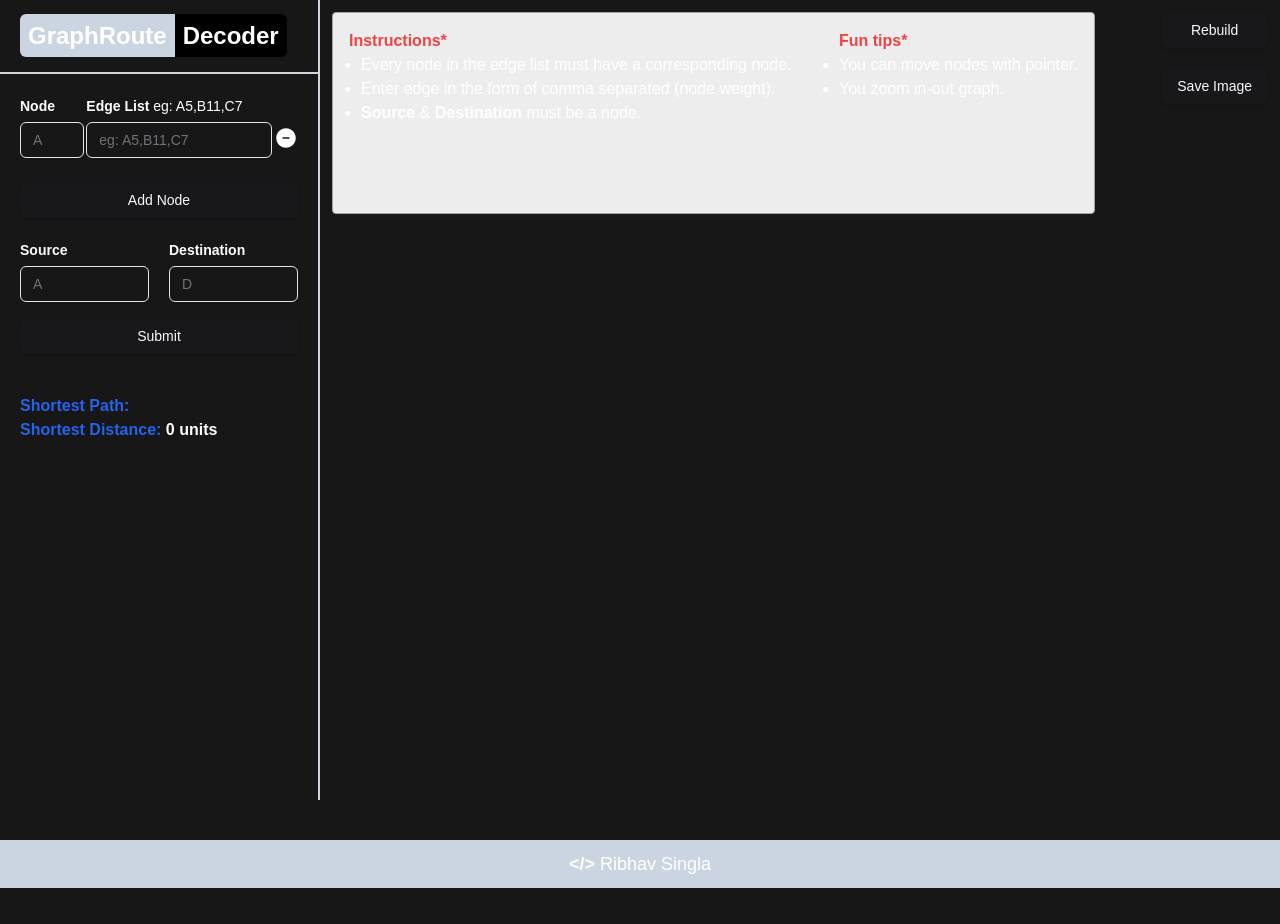
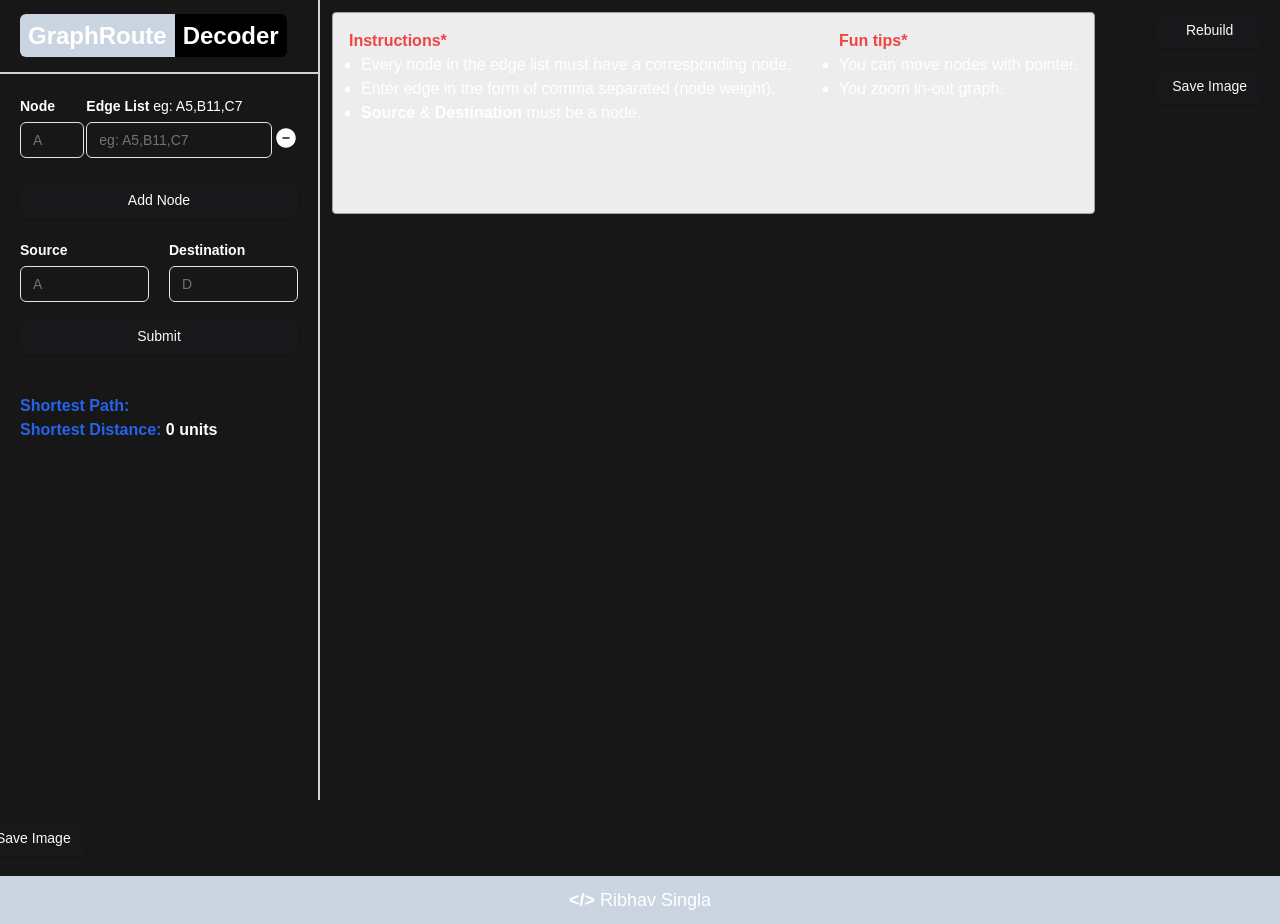
Before and after one commit to Ribhav-Singla/GraphRouteDecoder, a Next.js app: page / in a window 1280 px wide. Before the commit the page ends 888 px from the top, so only its background shows below. Built offline with nearby package versions, Linux system fonts and the light colour scheme.

Commit message:
fixed svae image responsive ness

```diff
--- a/app/globals.css
+++ b/app/globals.css
@@ -71,6 +71,10 @@ ul li{
     flex-grow: 1; /* Take up remaining space */
     height: auto; /* Allow the height to be flexible */
     overflow: hidden; /* Prevent internal scrolling */
+  }
+
+  .rebuild-btn-1{
+    padding-inline: 5px;
   }
 
   @mixin {
--- a/app/page.tsx
+++ b/app/page.tsx
@@ -128,16 +128,16 @@ export default function Home() {
       // @ts-expect-error: External library vis.Network type not recognized
       const network2 = new vis.Network(container2, data, options);
 
-      network1.on("afterDrawing", function (ctx: any) {
-        var dataURL = ctx.canvas.toDataURL();
+      network1.on("afterDrawing", function (ctx: CanvasRenderingContext2D) {
+        const dataURL = ctx.canvas.toDataURL();
         const canvasImg = document.getElementById("canvasImg");
         if (canvasImg) {
           (canvasImg as HTMLAnchorElement).href = dataURL;
         }
       });
 
-      network2.on("afterDrawing", function (ctx: any) {
-        var dataURL = ctx.canvas.toDataURL();
+      network2.on("afterDrawing", function (ctx: CanvasRenderingContext2D) {
+        const dataURL = ctx.canvas.toDataURL();
         const canvasImg = document.getElementById("canvasImg");
         if (canvasImg) {
           (canvasImg as HTMLAnchorElement).href = dataURL;
@@ -293,9 +293,9 @@ export default function Home() {
                 </ul>
               </div>
             </motion.div>
-            <div className="flex flex-col gap-5">
+            <div className="flex flex-col gap-5 rebuild-btn-1">
               <Button
-                className="rebuild-btn-1"
+                className=""
                 onClick={() => setReBuild(!rebuild)}
               >
                 Rebuild
@@ -319,13 +319,25 @@ export default function Home() {
           </div>
         </div>
         <div className="bottom-cont">
-          <div className="flex justify-center items-center p-5">
+          <div className="flex justify-center items-center p-5 gap-10">
             <Button
               className="rebuild-btn-2 xl:hidden"
               onClick={() => setReBuild(!rebuild)}
             >
               Rebuild
             </Button>
+            <Button
+                onClick={() => {
+                  const canvasImg = document.getElementById("canvasImg");
+                  if (canvasImg) {
+                    (canvasImg as HTMLAnchorElement).click();
+                  }
+                }}
+              >
+                Save Image
+              </Button>
+
+              <a id="canvasImg" download="graph"></a>
           </div>
           <div className="canvas_2">
             <div id="mynetwork_2"></div>
```
